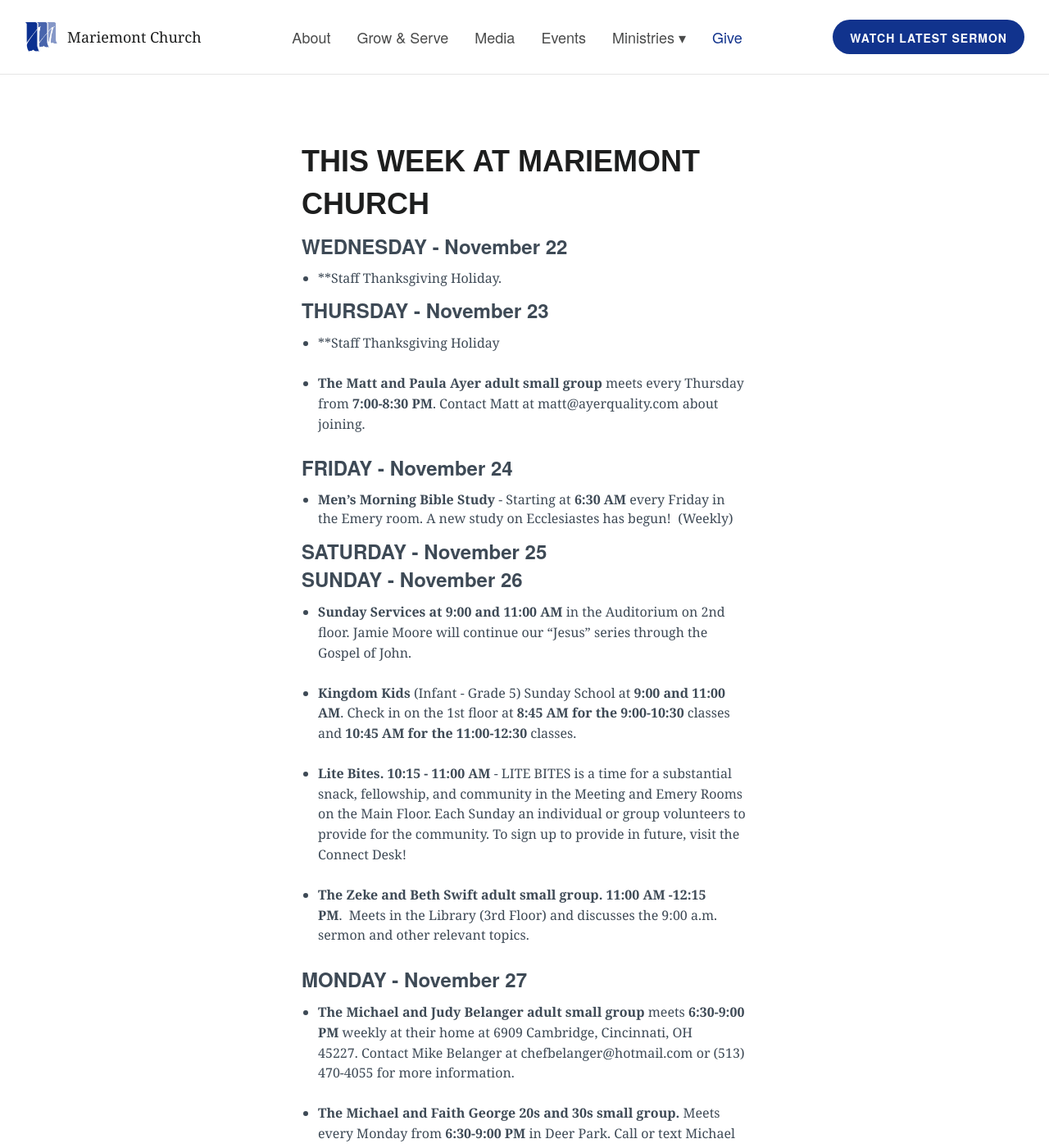
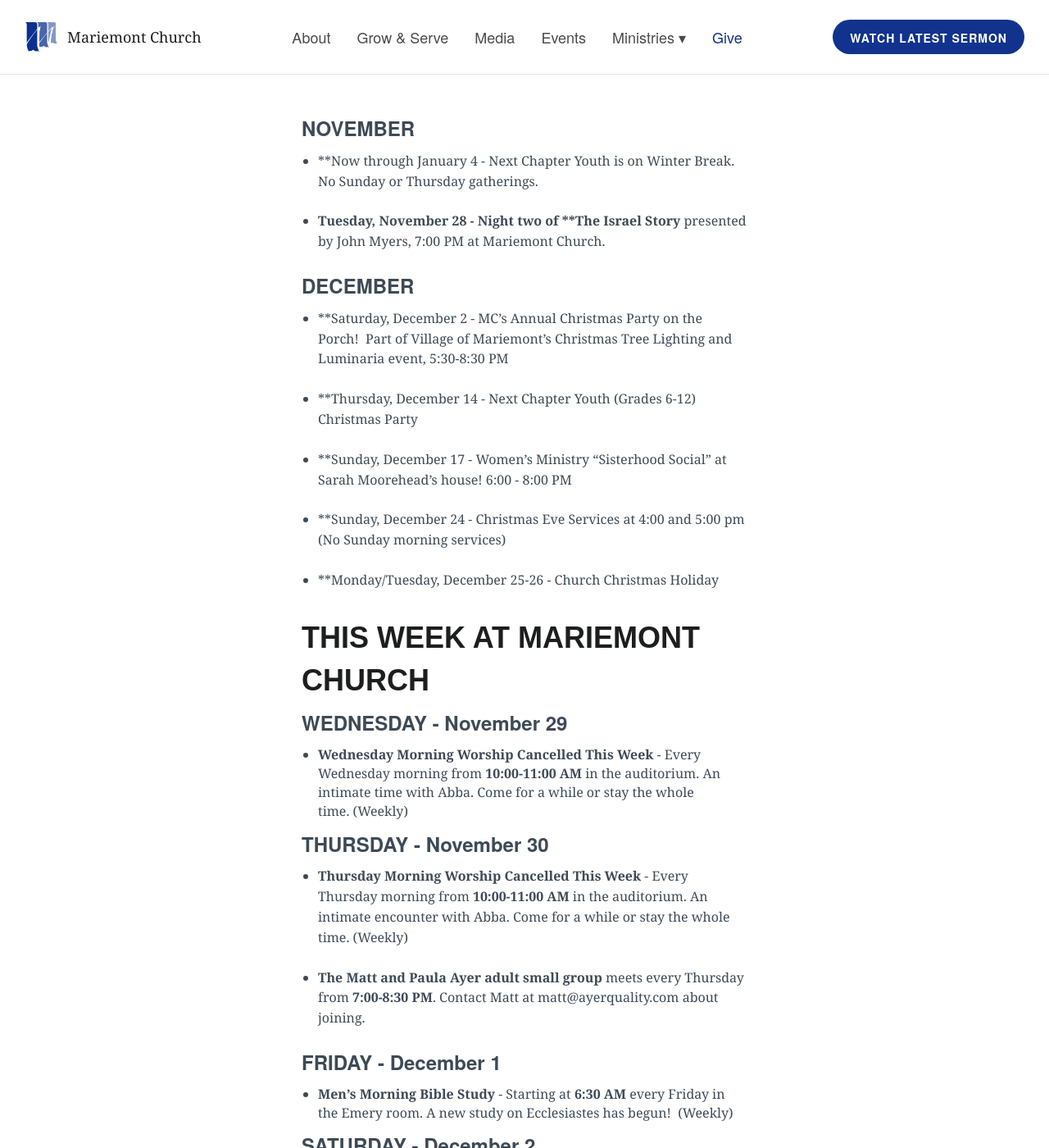
Before and after one commit to lukemoderwell/mariemont, a Jekyll site: the page built from mc-weekly-calendar.markdown, in a window 1280 px wide and 1400 px high. Shown: the whole window at 82% size. Built offline with Jekyll 4.4.1, drawn with Linux system fonts in a browser that asks for light colours; nearby versions of some CDN libraries; some of the changed text lies outside the part shown.

Commit message:
Updated Mc Weekly Calendar

```diff
--- a/mc-weekly-calendar.markdown
+++ b/mc-weekly-calendar.markdown
@@ -5,24 +5,47 @@
 layout: page-no-hero
 ---
 
+
+
+### NOVEMBER
+
+* **Now through January 4 - Next Chapter Youth is on Winter Break.  No Sunday or Thursday gatherings.
+
+* **Tuesday, November 28 - Night two of **The Israel Story** presented by John Myers, 7:00 PM at Mariemont Church.
+
+### DECEMBER
+
+* **Saturday, December 2 - MC's Annual Christmas Party on the Porch!  Part of Village of Mariemont's Christmas Tree Lighting and Luminaria event, 5:30-8:30 PM
+
+* **Thursday, December 14 - Next Chapter Youth (Grades 6-12) Christmas Party
+
+* **Sunday, December 17 - Women's Ministry "Sisterhood Social" at Sarah Moorehead's house! 6:00 - 8:00 PM
+
+* **Sunday, December 24 - Christmas Eve Services at 4:00 and 5:00 pm (No Sunday morning services)
+
+* **Monday/Tuesday, December 25-26 - Church Christmas Holiday
+
+
 ## THIS WEEK AT MARIEMONT CHURCH
 
-### WEDNESDAY - November 22
-* **Staff Thanksgiving Holiday.
+### WEDNESDAY - November 29
+* **Wednesday Morning Worship Cancelled This Week** - Every Wednesday morning from **10:00-11:00 AM** in the auditorium. An intimate time with Abba. Come for a while or stay the whole time. (Weekly)
 
-
-### THURSDAY - November 23
-* **Staff Thanksgiving Holiday
+### THURSDAY - November 30
+* **Thursday Morning Worship Cancelled This Week** - Every Thursday morning from **10:00-11:00 AM** in the auditorium. An intimate encounter with Abba. Come for a while or stay the whole time. (Weekly)
 
 * **The Matt and Paula Ayer adult small group** meets every Thursday from **7:00-8:30 PM**. Contact Matt at matt@ayerquality.com about joining.
 
 
-### FRIDAY - November 24
+### FRIDAY - December 1
 * **Men's Morning Bible Study** - Starting at **6:30 AM** every Friday in the Emery room. A new study on Ecclesiastes has begun!  (Weekly)
 
-### SATURDAY - November 25
+### SATURDAY - December 2
 
-### SUNDAY - November 26
+* **MC's Annual Christmas Party on the Porch!**  Part of Village of Mariemont's Christmas Tree Lighting and Luminaria event. Come for live band, kids craft, free hot chocolate and yummy snacks, sleigh photo area, 5:30-8:30 PM
+
+### SUNDAY - December 3
+
 * **Sunday Services at 9:00 and 11:00 AM** in the Auditorium on 2nd floor. Jamie Moore will continue our "Jesus" series through the Gospel of John.
 
 * **Kingdom Kids** (Infant - Grade 5) Sunday School at **9:00 and 11:00 AM**. Check in on the 1st floor at **8:45 AM for the 9:00-10:30** classes and **10:45 AM for the 11:00-12:30** classes.
@@ -32,25 +55,24 @@
 * **The Zeke and Beth Swift adult small group.** **11:00 AM -12:15 PM**.  Meets in the Library (3rd Floor) and discusses the 9:00 a.m. sermon and other relevant topics.
 
 
-### MONDAY - November 27
+### MONDAY - December 4
+
 * **The Michael and Judy Belanger adult small group** meets **6:30-9:00 PM** weekly at their home at 6909 Cambridge, Cincinnati, OH 45227. Contact Mike Belanger at chefbelanger@hotmail.com or (513) 470-4055 for more information.
 
 * **The Michael and Faith George 20s and 30s small group.** Meets every Monday from **6:30-9:00 PM** in Deer Park. Call or text Michael George at 513-287-9748 for more information.
 
-### TUESDAY - November 28
+### TUESDAY - December 5
 
 * **Tuesday Morning Worship** - Every Tuesday morning from **9:00-10:00 AM** in the auditorium. An intimate time with Abba. Come for a while or stay the whole time.
 
 * **Joy in the Morning Women's Ministry Bible Study** - Every Tuesday morning from **9:15-11:15 AM** in the Emery Room. Choose from 1 of 3 Books/Bible Studies. [CLICK HERE](https://mariemontchurch.org/womens-ministry/) for specifics.
 
-* **The Story of Israel**, week 2. 7:00 PM in the MC Auditorium.
+* **The Story of Israel**, week 3. 7:00 PM in the MC Auditorium.
 
 * **The Lissa and Mike Cambron small group** usually meets every Tuesday from **7:00-8:30 PM** at 6050 Redbird Hollow in Indian Hill. Contact Mike at mikecambron43@gmail.com for more info.
 
 * **The Burr and Terry Robinson small group** meets 2 times a month on Tuesdays from **7:00-9:00 PM** in Hyde Park. Contact Burr and Terry Robinson at burr.robinson@gmail.com for more info.
 
-### WEDNESDAY - November 29
+### WEDNESDAY - December 6
+
 * **Wednesday Morning Worship** - Every Wednesday morning from **10:00-11:00 AM** in the auditorium. An intimate time with Abba. Come for a while or stay the whole time. (Weekly)
-
-### THURSDAY - November 30
-* **Thursday Morning Worship** - Every Thursday morning from **10:00-11:00 AM** in the auditorium. An intimate encounter with Abba. Come for a while or stay the whole time. (Weekly)
```
